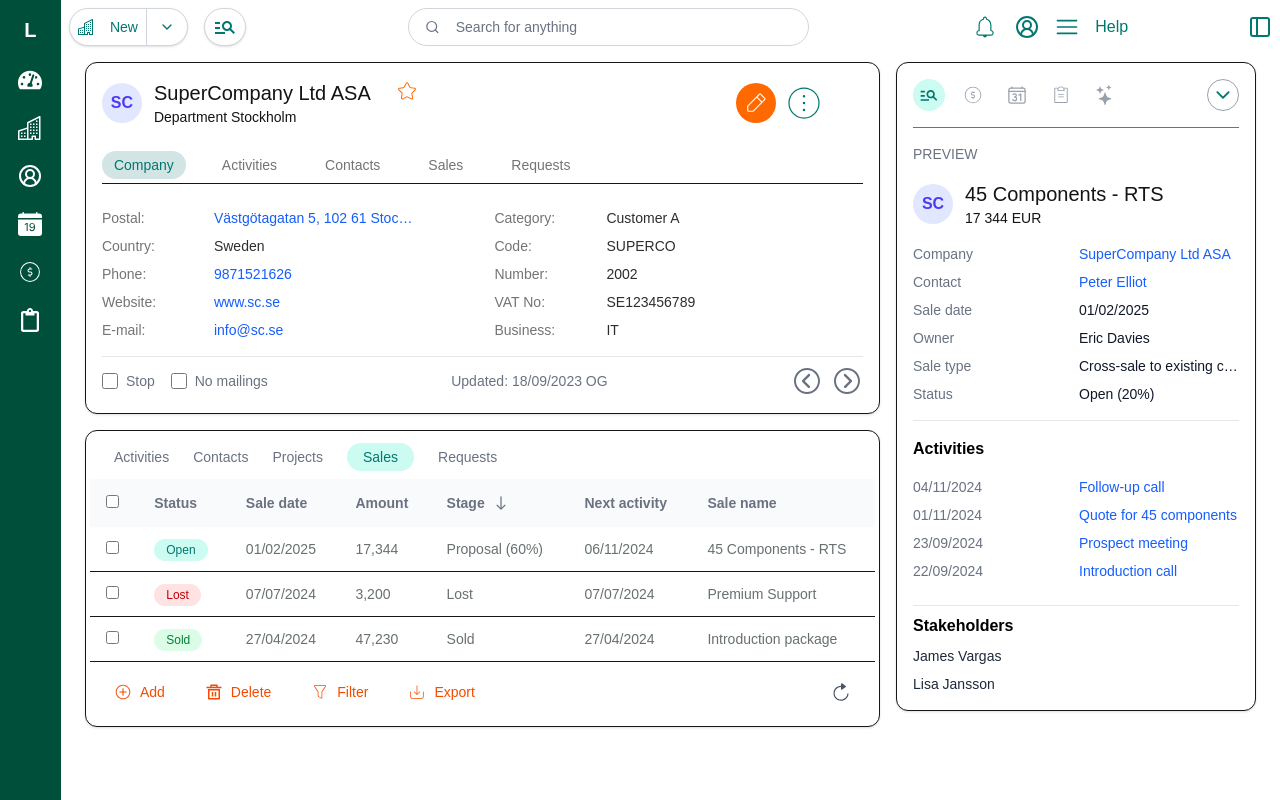
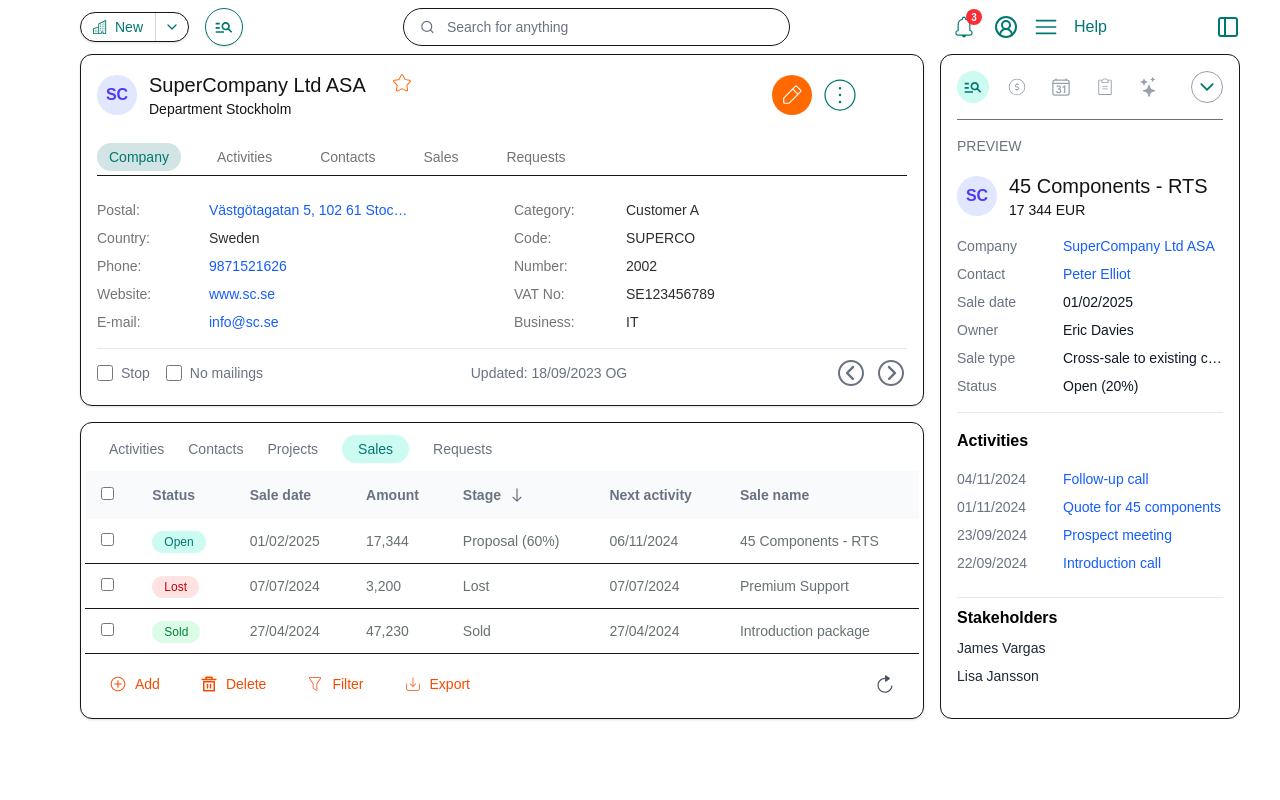
Before and after one commit to Neeraj799/crm-dashboard, a Next.js app in the folder frontend/: page / in a window 1280 px wide. Built offline with nearby package versions, Linux system fonts and the light colour scheme.

Commit message:
Added new page

```diff
--- a/frontend/src/app/page.tsx
+++ b/frontend/src/app/page.tsx
@@ -6,15 +6,15 @@
 const page = () => {
   return (
     <DashboardLayout>
-      <div className="flex gap-4">
+      <div className="grid grid-cols-1 md:flex gap-4 px-10">
         {/* LEFT SIDE */}
-        <div className="w-3/4 flex flex-col gap-4">
+        <div className="w-full md:w-3/4 flex flex-col gap-4 pl-10">
           <CompanyCard />
           <SalesTable />
         </div>
 
         {/* RIGHT SIDE */}
-        <div className="">
+        <div className="flex justify-center md:w-1/4">
           <DealCardContainer />
         </div>
       </div>
--- a/frontend/src/components/deal/DealCardContainer.tsx
+++ b/frontend/src/components/deal/DealCardContainer.tsx
@@ -27,7 +27,7 @@
   if (!deal) return <p className="text-sm text-red-500">Failed to load deal</p>;
 
   return (
-    <div>
+    <div className="flex overflow-y-auto">
       <DealCard deal={deal} />
     </div>
   );
--- a/frontend/src/components/layout/DashboardLayout.tsx
+++ b/frontend/src/components/layout/DashboardLayout.tsx
@@ -1,17 +1,18 @@
-import React from "react";
+"use client";
+import React, { useState } from "react";
 import Sidebar from "./Sidebar";
 import Navbar from "./Navbar";
 
 const DashboardLayout = ({ children }: { children: React.ReactNode }) => {
+  const [sidebarOpen, setSidebarOpen] = useState(false);
+
   return (
     <div className="flex">
-      {/*Sidebar*/}
-      <Sidebar />
+      <Sidebar open={sidebarOpen} />
 
-      <div className="flex flex-col w-full p-2">
-        <Navbar />
-
-        <main className="p-4">{children}</main>
+      <div className="flex-1">
+        <Navbar onSidebarClick={() => setSidebarOpen(!sidebarOpen)} />
+        <main>{children}</main>
       </div>
     </div>
   );
--- a/frontend/src/components/layout/Navbar.tsx
+++ b/frontend/src/components/layout/Navbar.tsx
@@ -1,4 +1,5 @@
-import React from "react";
+"use client";
+import React, { useState } from "react";
 import { BsBuildings } from "react-icons/bs";
 import { CiBellOn } from "react-icons/ci";
 import { FiChevronDown, FiSearch, FiSidebar } from "react-icons/fi";
@@ -6,50 +7,117 @@
 import { MdManageSearch } from "react-icons/md";
 import { RxHamburgerMenu } from "react-icons/rx";
 
-const Navbar = () => {
+const Navbar = ({ onSidebarClick }: { onSidebarClick: () => void }) => {
+  const [open, setOpen] = useState(false);
+
   return (
-    <div className="flex justify-between">
-      <div className="flex gap-4">
-        <div className="flex overflow-hidden rounded-full border border-gray-300 bg-white shadow-sm">
-          <button className="flex items-center gap-4 px-2 text-sm font-medium text-teal-700 hover:bg-gray-100">
-            <BsBuildings className="text-base" />
-            New
+    <div className="relative w-full px-10 pl-20 py-2">
+      {/* TOP BAR */}
+      <div className="flex items-center justify-between">
+        {/* LEFT */}
+        <div className="flex items-center gap-2 md:gap-4">
+          <div className="flex overflow-hidden rounded-full border bg-white shadow-sm">
+            <button className="flex items-center gap-2 px-3 py-1 text-sm font-medium text-teal-700 hover:bg-gray-100">
+              <BsBuildings />
+              <span className="hidden sm:block">New</span>
             </button>
 
             <div className="w-px bg-gray-300"></div>
 
-          <button className="px-3 text-teal-700 hover:bg-gray-100">
-            <FiChevronDown className="text-base" />
+            <button className="px-2 text-teal-700 hover:bg-gray-100">
+              <FiChevronDown />
             </button>
           </div>
-        <div className="flex overflow-hidden rounded-full border border-gray-300 bg-white shadow-sm">
-          <button className="flex items-center gap-4 px-2 text-sm font-medium text-teal-700 hover:bg-gray-100">
-            <MdManageSearch className="text-base size-6" />
+
+          <button className="flex items-center justify-center rounded-full border bg-white p-2 text-teal-700 shadow-sm hover:bg-gray-100">
+            <MdManageSearch className="size-5" />
           </button>
         </div>
-      </div>
 
-      <div className="flex w-1/3 gap-4 items-center">
-        <div className="flex w-full rounded-full border border-gray-300 bg-white px-4 py-2 items-center gap-4">
+        {/* SEARCH (DESKTOP) */}
+        <div className="hidden md:flex w-1/3">
+          <div className="flex w-full items-center gap-3 rounded-full border bg-white px-4 py-2">
             <FiSearch className="text-gray-500" />
             <input
               type="text"
               placeholder="Search for anything"
-            className="w-full bg-transparent text-sm text-gray-700 placeholder-gray-500 outline-none"
+              className="w-full bg-transparent text-sm placeholder-gray-500 outline-none"
             />
           </div>
         </div>
-      <div className="flex w-1/4  text-teal-700 items-center justify-between">
+
+        {/* RIGHT (DESKTOP) */}
+        <div className="hidden md:flex w-1/4 items-center justify-between text-teal-700">
           <div className="flex gap-4 items-center">
+            <div className="relative">
               <CiBellOn className="size-7" />
+              <span className="absolute -top-1 -right-1 flex h-4 w-4 items-center justify-center rounded-full bg-red-500 text-[10px] font-semibold text-white">
+                3
+              </span>
+            </div>
+
             <LuCircleUserRound className="size-6" />
             <RxHamburgerMenu className="size-6" />
             <span className="">Help</span>
           </div>
-        <div className="flex">
+          <div
+            className="flex items-center gap-3 cursor-pointer"
+            onClick={onSidebarClick}
+          >
             <FiSidebar className="size-6" />
           </div>
         </div>
+
+        {/* BURGER (MOBILE) */}
+        <button
+          onClick={() => setOpen(!open)}
+          className="md:hidden text-teal-700"
+        >
+          <RxHamburgerMenu className="size-7" />
+        </button>
+      </div>
+
+      {/* MOBILE SEARCH */}
+      <div className="mt-3 md:hidden">
+        <div className="flex items-center gap-3 rounded-full border bg-white px-4 py-2">
+          <FiSearch className="text-gray-500" />
+          <input
+            type="text"
+            placeholder="Search"
+            className="w-full bg-transparent text-sm outline-none"
+          />
+        </div>
+      </div>
+
+      {/* MOBILE MENU */}
+      {open && (
+        <div className="mt-3 rounded-xl border bg-white p-4 shadow-md md:hidden">
+          <div className="flex flex-col gap-4 text-teal-700">
+            <div className="flex items-center gap-3">
+              <CiBellOn className="size-5" />
+              <span>Notifications</span>
+            </div>
+
+            <div className="flex items-center gap-3">
+              <LuCircleUserRound className="size-5" />
+              <span>Profile</span>
+            </div>
+
+            <div
+              className="flex items-center gap-3 cursor-pointer"
+              onClick={() => {
+                onSidebarClick();
+                setOpen(false);
+              }}
+            >
+              <FiSidebar className="size-5" />
+              <span>Sidebar</span>
+            </div>
+
+            <span className="text-sm">Help</span>
+          </div>
+        </div>
+      )}
     </div>
   );
 };
--- a/frontend/src/components/layout/Sidebar.tsx
+++ b/frontend/src/components/layout/Sidebar.tsx
@@ -3,35 +3,26 @@
 import { FaRegClipboard, FaTachometerAlt } from "react-icons/fa";
 import { LuCircleUserRound } from "react-icons/lu";
 
-const Sidebar = () => {
+const Sidebar = ({ open }: { open: boolean }) => {
   return (
-    <>
-      <div className="w-16 bg-emerald-900 text-white min-h-screen flex flex-col items-center py-4 space-y-6">
+    <div
+      className={`fixed left-0 top-0 z-40 h-screen w-16 bg-emerald-900 text-white
+      transform transition-transform duration-300
+      ${open ? "translate-x-0" : "-translate-x-full"}`}
+    >
+      <div className="flex flex-col items-center py-4 space-y-6">
         <div className="text-xl font-bold">L</div>
 
         <nav className="flex flex-col space-y-6 text-sm">
-          <span>
-            <FaTachometerAlt className="size-6" />
-          </span>
-          <span>
-            <BsBuildings className="size-6" />
-          </span>
-          <span>
-            {" "}
-            <LuCircleUserRound className="size-6" />
-          </span>
-          <span>
-            <BsCalendarDateFill className="size-6" />
-          </span>
-          <span>
-            <CiDollar className="size-6" />
-          </span>
-          <span>
-            <FaRegClipboard className="size-6" />
-          </span>
+          <FaTachometerAlt className="size-6 cursor-pointer" />
+          <BsBuildings className="size-6 cursor-pointer" />
+          <LuCircleUserRound className="size-6 cursor-pointer" />
+          <BsCalendarDateFill className="size-6 cursor-pointer" />
+          <CiDollar className="size-6 cursor-pointer" />
+          <FaRegClipboard className="size-6 cursor-pointer" />
         </nav>
       </div>
-    </>
+    </div>
   );
 };
 
```
Lines whose indentation alone changed are shown as unchanged.
